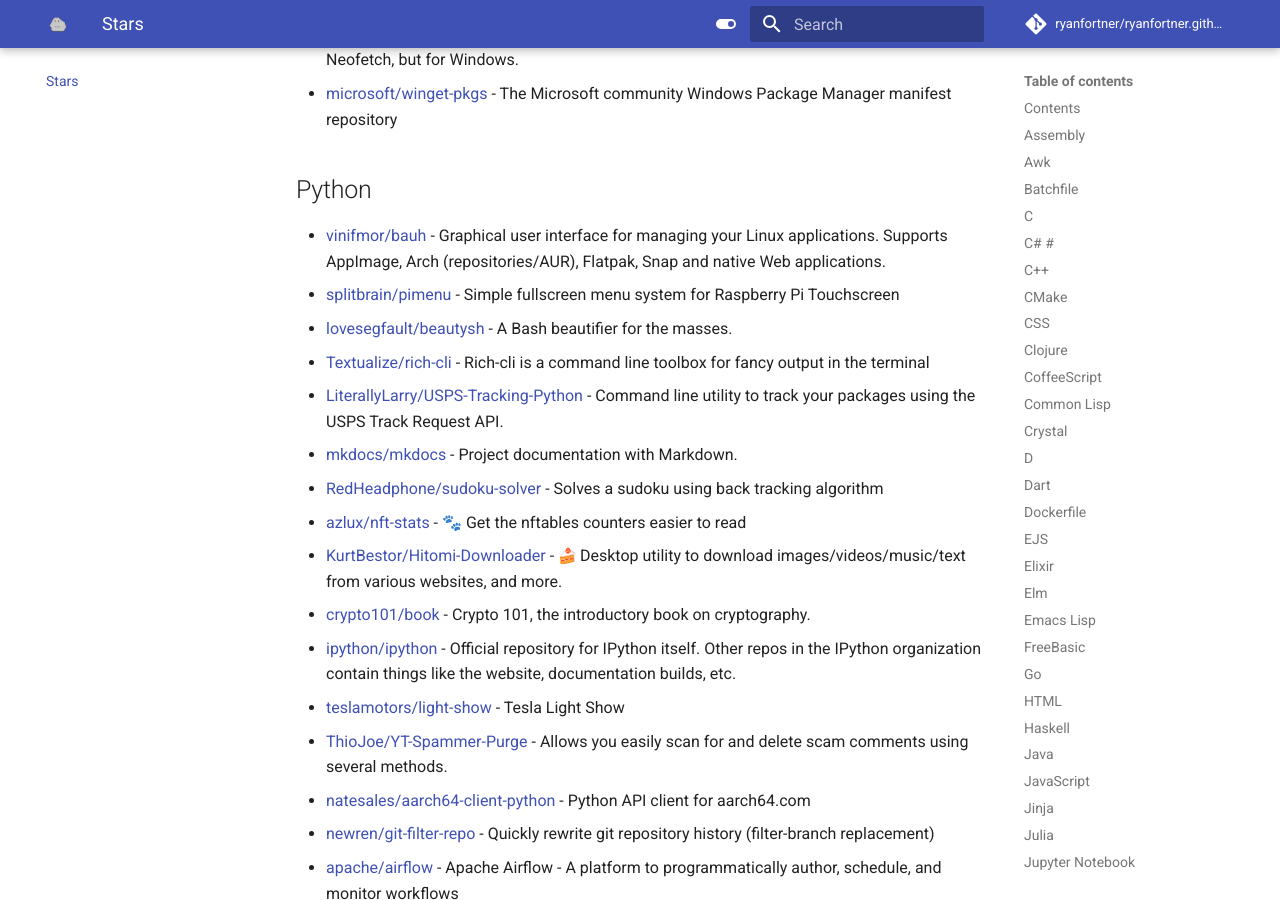
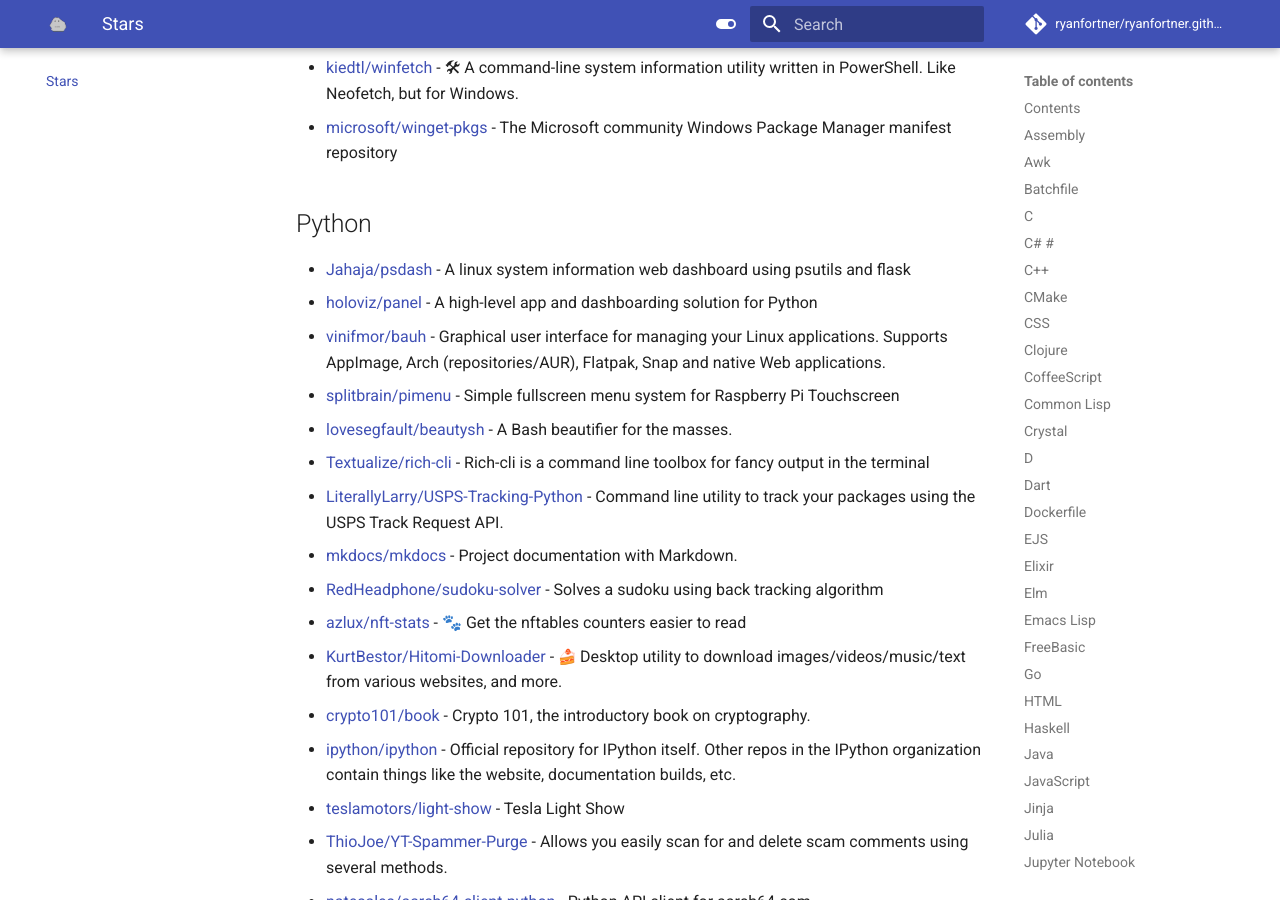
Before and after one commit to ryanfortner/ryanfortner.github.io, an MkDocs documentation site: the page built from docs/stars.md, in a window 1280 px wide and 900 px high, scrolled down 43386 px. Built offline with MkDocs 1.6.1 and Material for MkDocs 9.7.7, drawn with Linux system fonts in a browser that asks for light colours; emoji names are drawn with the system emoji font; comment, search, counter and statistics services are not loaded; some of the changed text lies outside the part shown.

Commit message:
update stars.md

```diff
--- a/docs/stars.md
+++ b/docs/stars.md
@@ -1080,6 +1081,8 @@
 
 ## Python
 
+- [Jahaja/psdash](https://github.com/Jahaja/psdash) - A linux system information web dashboard using psutils and flask
+- [holoviz/panel](https://github.com/holoviz/panel) - A high-level app and dashboarding solution for Python
 - [vinifmor/bauh](https://github.com/vinifmor/bauh) - Graphical user interface for managing your Linux applications. Supports AppImage, Arch (repositories/AUR), Flatpak, Snap and native Web applications.
 - [splitbrain/pimenu](https://github.com/splitbrain/pimenu) - Simple fullscreen menu system for Raspberry Pi Touchscreen
 - [lovesegfault/beautysh](https://github.com/lovesegfault/beautysh) - A Bash beautifier for the masses.
@@ -1358,6 +1361,7 @@
 
 ## Shell
 
+- [pyavitz/debian-image-builder](https://github.com/pyavitz/debian-image-builder) - Debian image builder for single board computers
 - [qw3rtman/p](https://github.com/qw3rtman/p) - :snake: Python Version Management Made Simple
 - [vinceliuice/Fluent-icon-theme](https://github.com/vinceliuice/Fluent-icon-theme) - Fluent icon theme for linux desktops
 - [freight-team/freight](https://github.com/freight-team/freight) - A modern take on the Debian archive.
```
Also changed, not shown: other parts of docs/stars.md (+1 -0 lines).
